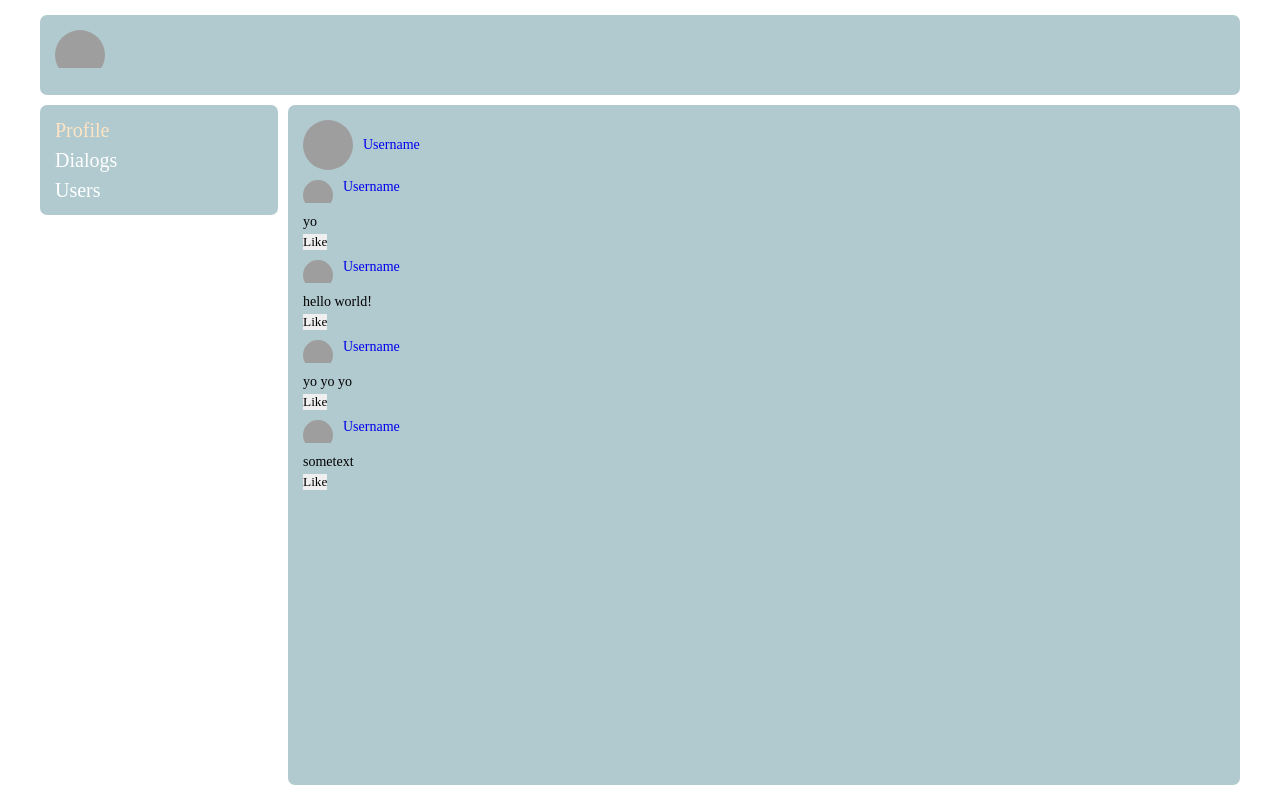
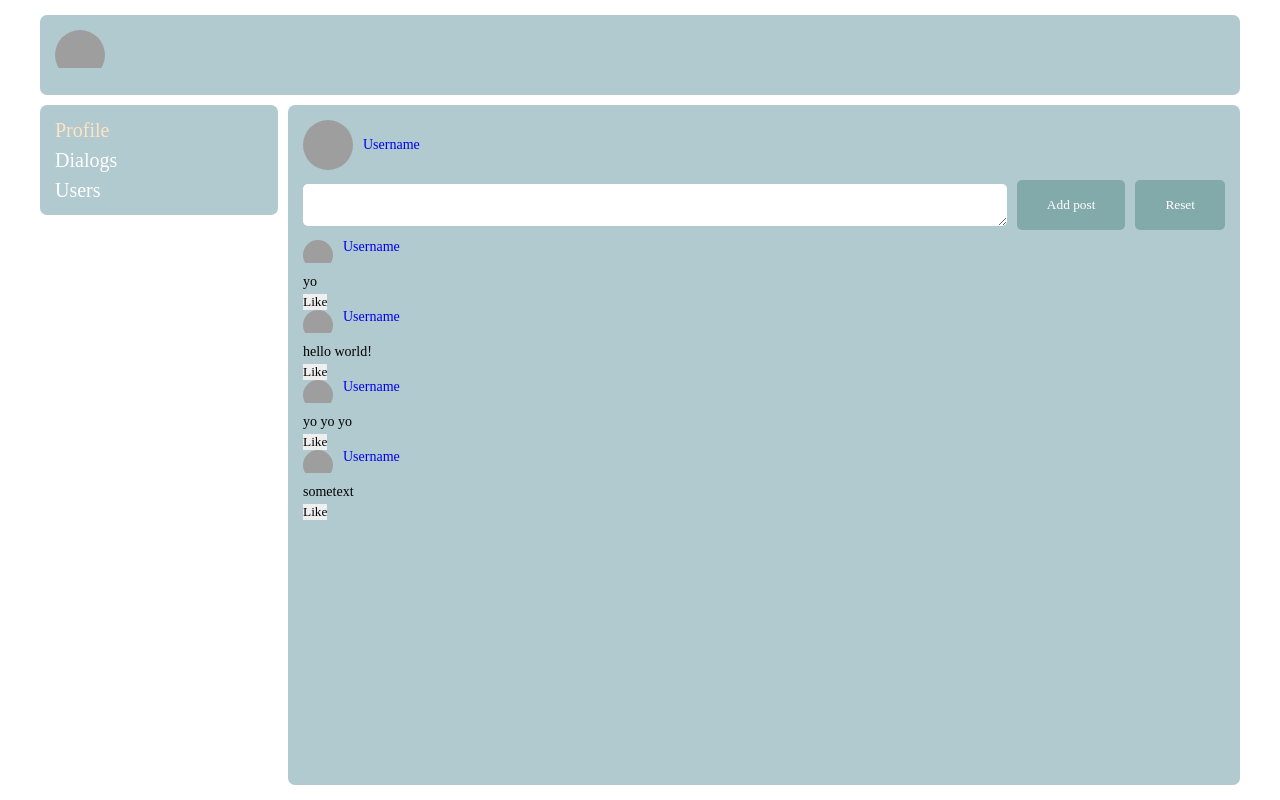
Before and after one commit to IvanMeln1k/React-app-social-network, a React (Create React App) app: page /profile in a window 1280 px wide. Built offline with nearby package versions, Linux system fonts and the light colour scheme; grey boxes are pictures that could not be loaded.

Commit message:
Updrage posts, put the data aside

```diff
--- a/src/components/Dialogs/Dialogs.jsx
+++ b/src/components/Dialogs/Dialogs.jsx
@@ -2,66 +2,49 @@ import React from "react";
 import s from "./Dialogs.module.scss";
 import { NavLink } from "react-router-dom";
 
+const Chat = (props) => {
+  return (
+    <div>
+      <NavLink
+        to={"/dialogs/" + props.id}
+        className={({ isActive }) =>
+          isActive ? s.link + " " + s.link_active : s.link
+        }
+      >
+        {props.name}
+      </NavLink>
+    </div>
+  );
+};
+
 export const Dialogs = () => {
+  let chats = [
+    { id: 1, name: "Ivan" },
+    { id: 2, name: "Marat" },
+    { id: 3, name: "Denis" },
+    { id: 4, name: "Yaroslav" },
+    { id: 5, name: "Vlad" },
+  ];
+
+  let messages = [
+    { id: 1, message: "Hello!" },
+    { id: 2, message: "How are you?" },
+    { id: 3, message: "Norm" },
+  ];
+
   return (
     <div>
       <h2>Dialogs</h2>
       <div className={s.container}>
         <div className={s.chats}>
-          <div>
-            <NavLink
-              to="/dialogs/1"
-              className={({ isActive }) =>
-                isActive ? s.link + " " + s.link_active : s.link
-              }
-            >
-              Ivan
-            </NavLink>
-          </div>
-          <div>
-            <NavLink
-              to="/dialogs/2"
-              className={({ isActive }) =>
-                isActive ? s.link + " " + s.link_active : s.link
-              }
-            >
-              Marat
-            </NavLink>
-          </div>
-          <div>
-            <NavLink
-              to="/dialogs/3"
-              className={({ isActive }) =>
-                isActive ? s.link + " " + s.link_active : s.link
-              }
-            >
-              Denis
-            </NavLink>
-          </div>
-          <div>
-            <NavLink
-              to="/dialogs/4"
-              className={({ isActive }) =>
-                isActive ? s.link + " " + s.link_active : s.link
-              }
-            >
-              Yaroslav
-            </NavLink>
-          </div>
-          <div>
-            <NavLink
-              to="/dialogs/5"
-              className={({ isActive }) =>
-                isActive ? s.link + " " + s.link_active : s.link
-              }
-            >
-              Vlad
-            </NavLink>
-          </div>
+          {chats.map((item) => (
+            <Chat name={item.name} id={item.id} />
+          ))}
         </div>
         <div className={s.messages}>
-          <div>Hello!</div>
-          <div>How are you?</div>
+          {messages.map((item) => (
+            <div>{item.message}</div>
+          ))}
         </div>
       </div>
     </div>
--- a/src/components/Navbar/Navbar.jsx
+++ b/src/components/Navbar/Navbar.jsx
@@ -16,18 +16,20 @@ const Link = (props) => {
 };
 
 export const Navbar = () => {
+  const links = [
+    { name: "Profile", path: "/profile" },
+    { name: "Dialogs", path: "/dialogs" },
+    { name: "Users", path: "/users" },
+  ];
+
   return (
     <div>
       <ul className={s.list}>
-        <li>
-          <Link name="Profile" path="/profile" />
-        </li>
-        <li>
-          <Link name="Dialogs" path="/dialogs" />
-        </li>
-        <li>
-          <Link name="Users" path="/users" />
-        </li>
+        {links.map((item) => (
+          <li>
+            <Link name={item.name} path={item.path} />
+          </li>
+        ))}
       </ul>
     </div>
   );
--- a/src/components/Profile/Posts/Posts.jsx
+++ b/src/components/Profile/Posts/Posts.jsx
@@ -3,12 +3,25 @@ import { Post } from "./Post/Post";
 import s from "./Posts.module.scss";
 
 export const Posts = () => {
+  let posts = [
+    { id: 1, text: "yo" },
+    { id: 2, text: "hello world!" },
+    { id: 3, text: "yo yo yo" },
+    { id: 4, text: "sometext" },
+  ];
+
   return (
     <div className={s.posts}>
-      <Post text="yo" />
-      <Post text="hello world!" />
-      <Post text="yo yo yo" />
-      <Post text="sometext" />
+      <div className={s.form}>
+        <textarea></textarea>
+        <button>Add post</button>
+        <button>Reset</button>
+      </div>
+      <div>
+        {posts.map((item) => (
+          <Post text={item.text} />
+        ))}
+      </div>
     </div>
   );
 };
--- a/src/components/Profile/Posts/Posts.module.scss
+++ b/src/components/Profile/Posts/Posts.module.scss
@@ -3,3 +3,30 @@
   flex-direction: column;
   gap: 10px;
 }
+
+.form {
+  display: flex;
+  gap: 10px;
+  align-items: center;
+  max-height: 100px;
+
+  & > * {
+    border-radius: 5px;
+  }
+
+  textarea {
+    flex: 1 1 auto;
+    padding: 5px;
+  }
+
+  button {
+    padding: 0 30px;
+    background-color: rgb(131, 170, 170);
+    color: white;
+    height: 50px;
+
+    &:hover {
+      background-color: rgba(131, 170, 170, 0.5);
+    }
+  }
+}
```
